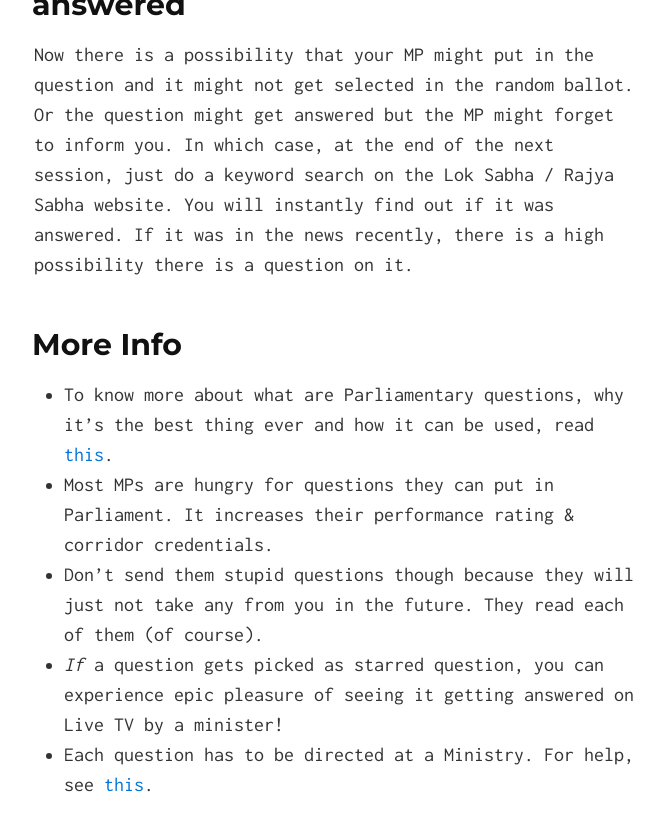
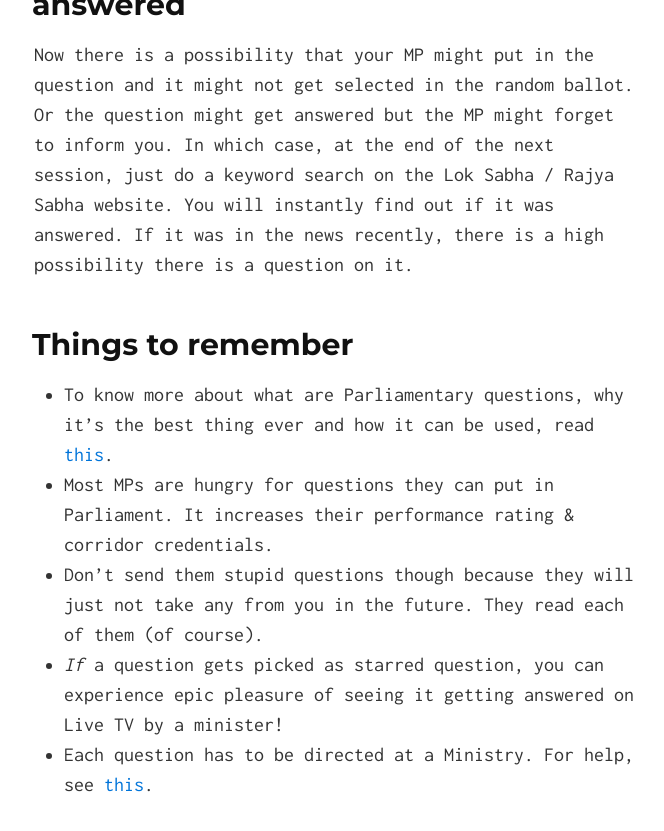
Before and after one commit to AskYourMP/askyourmp.github.io, a Jekyll site: the page built from index.md, in a window 1280 px wide and 900 px high, scrolled down 1636 px. Shown: the top 831 px of the window, without its empty margins (306-970 px from the left). Built offline with Jekyll 4.4.1, drawn with Linux system fonts in a browser that asks for light colours.

Commit message:
Change more info to things to remember

```diff
--- a/index.md
+++ b/index.md
@@ -30,7 +30,7 @@ Your MP isn't responding (or is a minister and can't ask questions)? Well then s
 
 Now there is a possibility that your MP might put in the question and it might not get selected in the random ballot. Or the question might get answered but the MP might forget to inform you. In which case, at the end of the next session, just do a keyword search on the Lok Sabha / Rajya Sabha website. You will instantly find out if it was answered. If it was in the news recently, there is a high possibility there is a question on it.
 
-## More Info
+## Things to remember
 
 * To know more about what are Parliamentary questions, why it's the best thing ever and how it can be used, read [this](https://www.newslaundry.com/2017/06/19/lok-sabha-question-hour-parliament).
 * Most MPs are hungry for questions they can put in Parliament. It increases their performance rating & corridor credentials.
```
